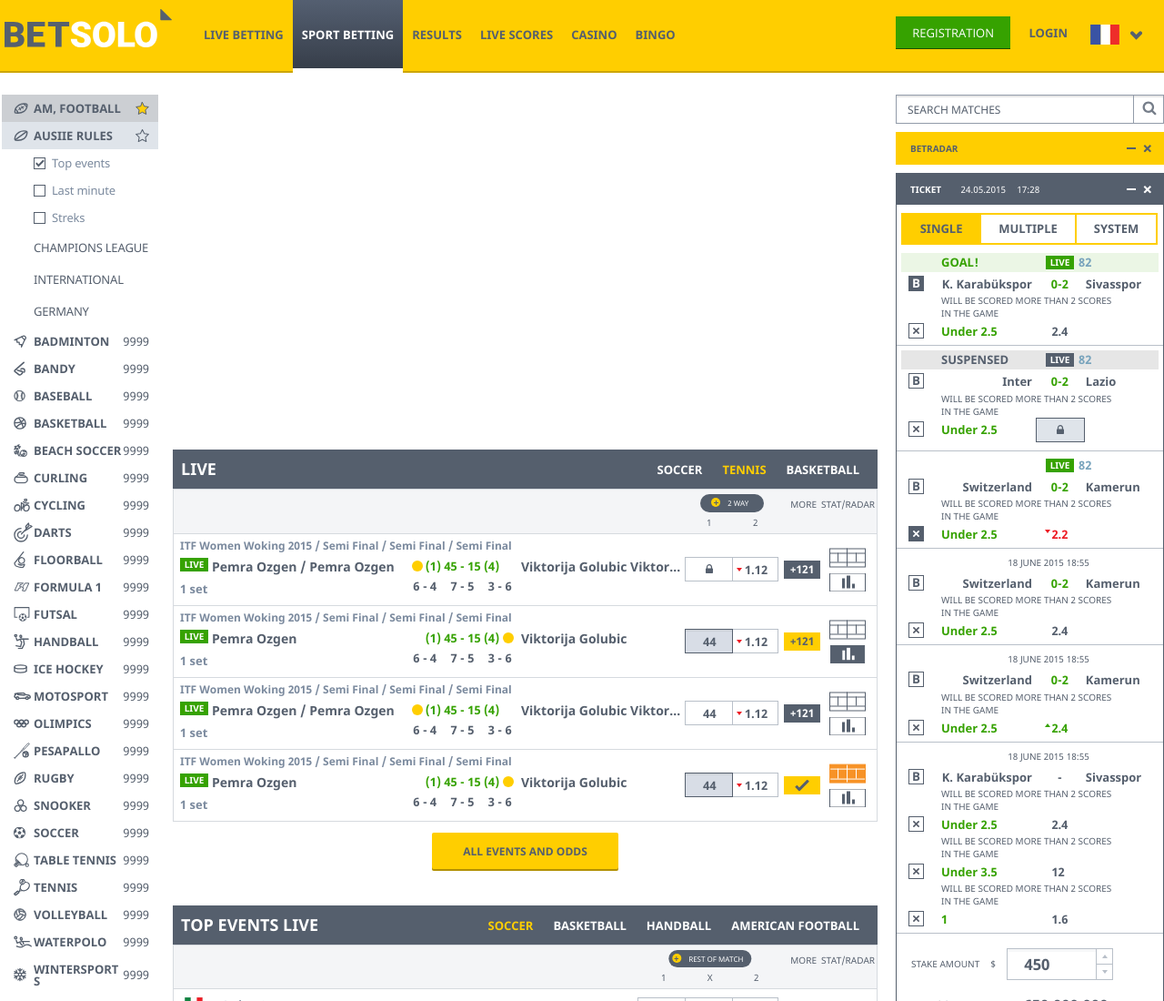
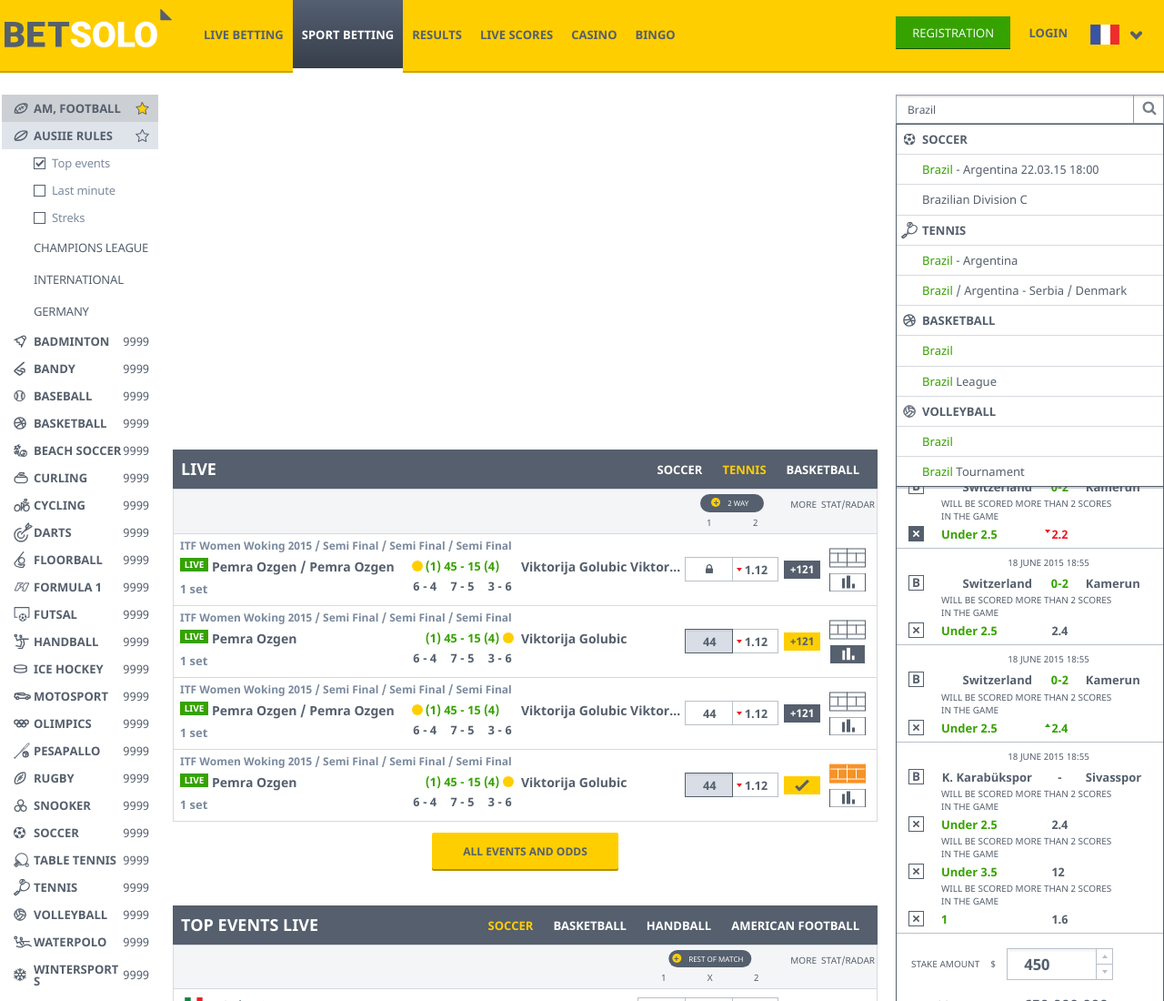
Before and after one commit to Ex-Zy/bestsolo, a plain HTML site: page search_hint.html in a window 1280 px wide. Shown: the top 1100 px of the page at 91% size. Drawn offline with Linux system fonts and the light colour scheme; a script that the page names is missing.

Commit message:
search hint

```diff
--- a/sass/_common.sass
+++ b/sass/_common.sass
@@ -3226,6 +3226,42 @@ h1.title-bord, h2.title-bord, h3.title-bord
 	.input-white
 		border-color: #929ba9
 
+// hint
+.hint
+	position: absolute
+	top: 100%
+	left: 0
+	right: 0
+	border: 1px solid $gray
+	z-index: 2
+	+box-shadow(0 2px 0 rgba($gray, .3))
+	background: #fff
+	.hint__item
+		position: relative
+		padding: 7px 7px 7px 28px
+		font-size: 13px
+		color: $gray
+		+ns
+		border-top: 1px solid #d6dadf
+		&:first-child
+			border-top: none
+	.hint__topic
+		text-transform: uppercase
+		+nsb
+	.hint__ico
+		position: absolute
+		top: 0
+		left: 0
+		bottom: 0
+		width: 28px
+	.is-search
+		color: $green
+	.ico
+		position: absolute
+		top: 50%
+		left: 50%
+		+translate(-50%,-50%)
+
 // slider
 .slider
 	margin-bottom: 20px
--- a/search_hint.html
+++ b/search_hint.html
@@ -357,44 +357,80 @@
 		<!-- l-col2 -->
 		<div class="l-col2 js-f-el">
 			<form class="l-search">
-				<input type="text" class="input-white" placeholder="SEARCH MATCHES">
+				<input type="text" class="input-white" placeholder="SEARCH MATCHES" value="Brazil">
 				<button class="btn-search" type="submit"><i class="ico ico_search"></i></button>
 				<div class="hint">
 					<div class="hint__item">
-						<div class="hint__topic"></div>
+						<div class="hint__topic">
+							<div class="hint__ico">
+								<i class="ico ico_soccer"></i>
+							</div>
+							<span>soccer</span>
+						</div>
 					</div>
 					<div class="hint__item">
-						<div class="hint__row"></div>
+						<div class="hint__row">
+							<span class="is-search">Brazil</span> - Argentina  22.03.15 18:00
+						</div>
 					</div>
 					<div class="hint__item">
-						<div class="hint__row"></div>
+						<div class="hint__row">
+							Brazilian Division C
+						</div>
 					</div>
 					<div class="hint__item">
-						<div class="hint__topic"></div>
+						<div class="hint__topic">
+							<div class="hint__ico">
+								<i class="ico ico_tennis"></i>
+							</div>
+							<span>tennis</span>
+						</div>
 					</div>
 					<div class="hint__item">
-						<div class="hint__row"></div>
+						<div class="hint__row">
+							<span class="is-search">Brazil</span> - Argentina  <span class="status">LIVE</span>
+						</div>
 					</div>
 					<div class="hint__item">
-						<div class="hint__row"></div>
+						<div class="hint__row">
+							<span class="is-search">Brazil</span> / Argentina - Serbia / Denmark
+						</div>
 					</div>
 					<div class="hint__item">
-						<div class="hint__topic"></div>
+						<div class="hint__topic">
+							<div class="hint__ico">
+								<i class="ico ico_basketball"></i>
+							</div>
+							<span>Basketball</span>
+						</div>
 					</div>
 					<div class="hint__item">
-						<div class="hint__row"></div>
+						<div class="hint__row">
+							<span class="is-search">Brazil</span>
+						</div>
 					</div>
 					<div class="hint__item">
-						<div class="hint__row"></div>
+						<div class="hint__row">
+							<span class="is-search">Brazil</span> League
+						</div>
 					</div>
 					<div class="hint__item">
-						<div class="hint__topic"></div>
+						<div class="hint__topic">
+							<div class="hint__ico">
+								<i class="ico ico_volleyball"></i>
+							</div>
+							<span>volleyball</span>
+						</div>
 					</div>
 					<div class="hint__item">
-						<div class="hint__row"></div>
+						<div class="hint__row">
+							<span class="is-search">Brazil</span>
+						</div>
 					</div>
 					<div class="hint__item">
-						<div class="hint__row"></div>
+						<div class="hint__row">
+							<span class="is-search">Brazil</span> Tournament
+						</div>
 					</div>
 				</div>
 			</form>
```
Also changed, not shown: css/screen.css.
